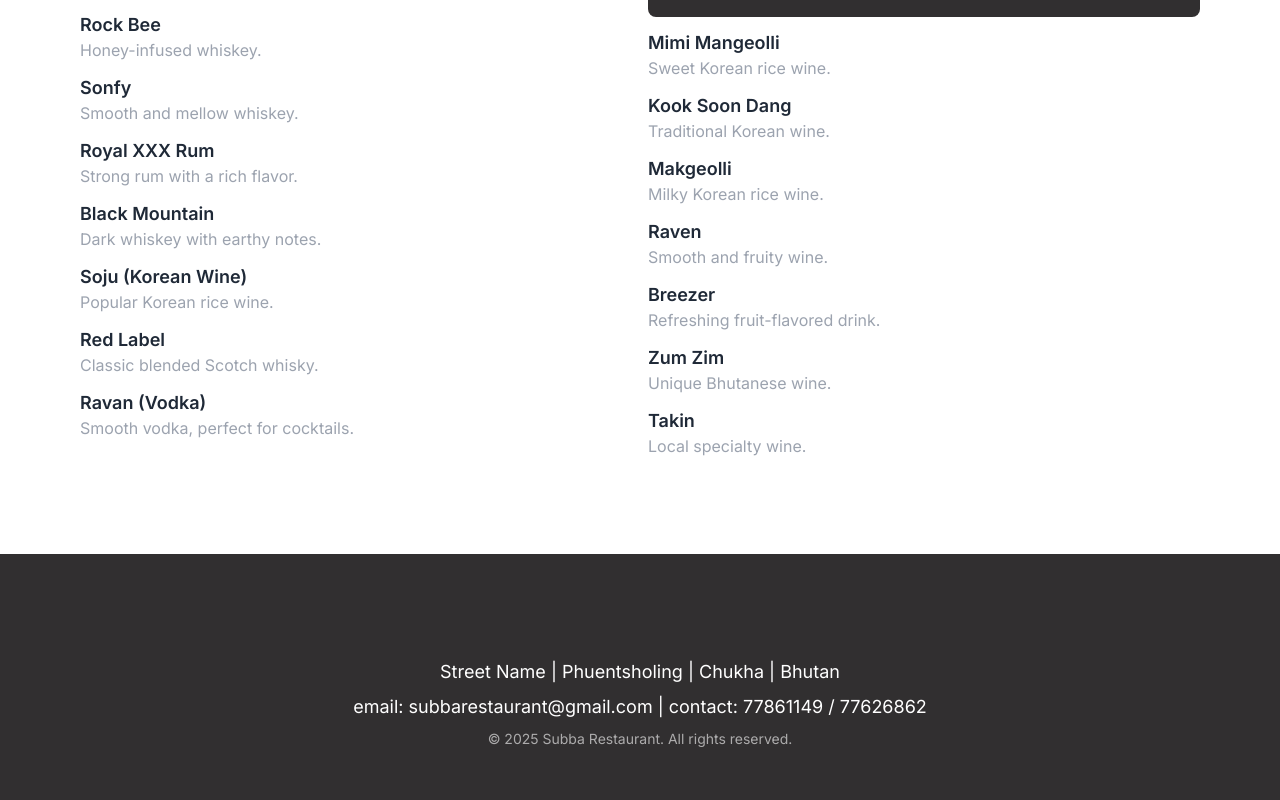
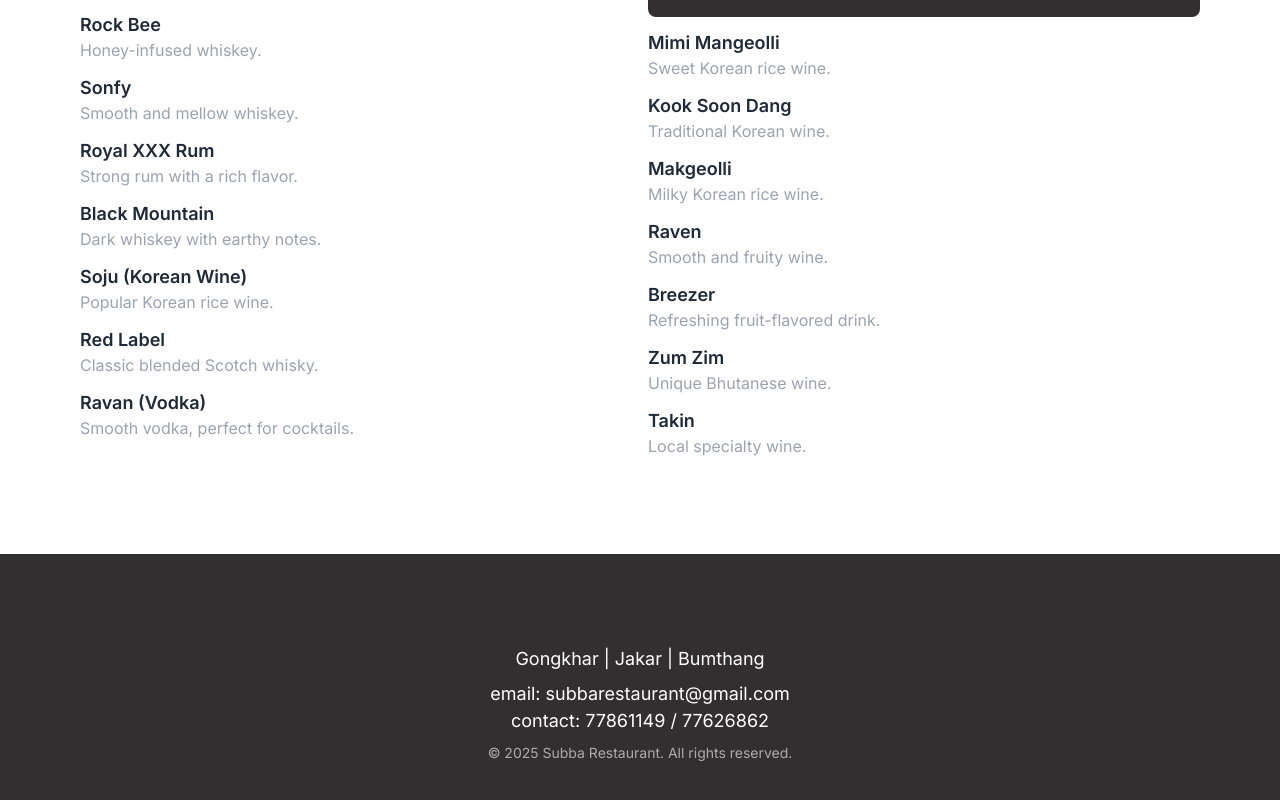
Before and after one commit to emcDave/Subba-Restauarant, a React (Vite) app: page / in a window 1280 px wide. Shown: the part 4649-5449 px from the top of the page. Built offline with nearby package versions, Linux system fonts and the light colour scheme.

Commit message:
fix mss
Signed-off-by: Chojay2 <chojay.wangchuk@selise.ch>

```diff
--- a/src/App.tsx
+++ b/src/App.tsx
@@ -383,8 +383,10 @@
         </div>
       </main>
       <footer className="w-full text-center h-[300px] bg-[#312F30] text-white flex items-center justify-center text-[18px] flex flex-col gap-[8px]">
-        <p>Street Name | Phuentsholing | Chukha | Bhutan</p>
-        <p>email: subbarestaurant@gmail.com | contact: 77861149 / 77626862</p>
+        <p>Gongkhar | Jakar | Bumthang</p>
+        <p>
+          email: subbarestaurant@gmail.com <br /> contact: 77861149 / 77626862
+        </p>
 
         <div className="text-[14px] text-white/60">
           © 2025 Subba Restaurant. All rights reserved.
```
